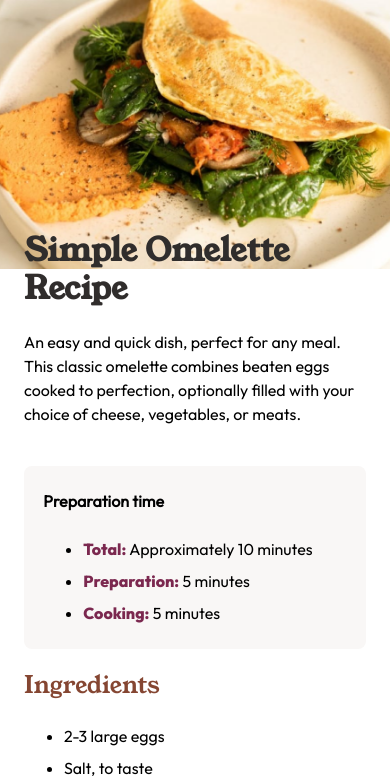
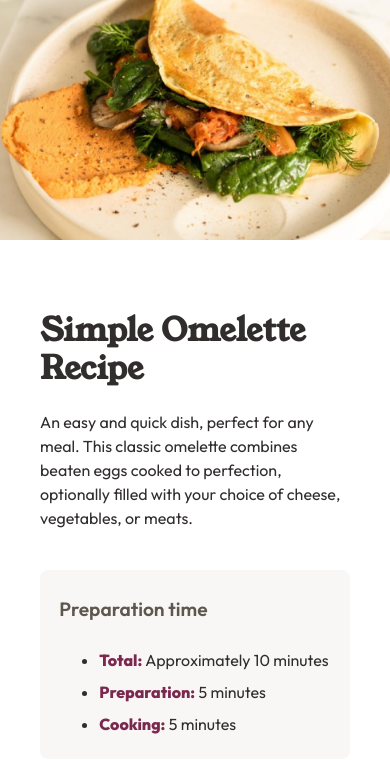
Before and after one commit to Propowershell/recipe-page-main, a plain HTML site: page index.html in a window 390 px wide. Shown: the top 776 px of the page. Drawn offline with Linux system fonts and the light colour scheme.

Commit message:
Room for one more...

```diff
--- a/index.html
+++ b/index.html
@@ -15,10 +15,7 @@
 
   <main>
 
-    <section class="image">
-
-    </section>
-
+    <img src="./assets/images/image-omelette.jpeg" alt="Recicpe Image">
     <header>
 
       <h1 class="recipe">Simple Omelette Recipe</h1>
@@ -95,12 +92,13 @@
 
 </section>
 
+  </main>
 
+  <footer>
   <div class="attribution">
     Challenge by <a href="https://www.frontendmentor.io?ref=challenge" target="_blank">Frontend Mentor</a>.
     Coded by <a href="#">Prosper</a>.
   </div>
-  </main>
-
+  </footer>
 </body>
 </html>
--- a/styles.css
+++ b/styles.css
@@ -1,5 +1,5 @@
 :root {
---white: hsl(0, 0%, 100%)
+--white: hsl(0, 0%, 100%);
 --stone-100: hsl(30, 54%, 90%);
 --stone-150: hsl(30, 18%, 97%);
 --stone-600: hsl(30, 10%, 34%);
@@ -30,18 +30,22 @@ body {
     padding: 1em;
     line-height: 1.5em;
     font-size: 16px;
+    background-color: var(--stone-100);
+    color: var(--stone-900);
 }
 
-.image {
-    display: flex;
-    align-items: center;
-    justify-items: center;
-    height: 40vh;
-    background: url('./assets/images/image-omelette.jpeg') no-repeat center center/cover;
-    position: relative;
-    z-index: 1; /* Stack order below the nav */
-    border-radius: 10px;
-  }
+main {
+     max-width: 40rem;
+     margin: 0 auto;
+     background-color: var(--white);
+     padding:2.5em;
+     border-radius: 1em;
+}
+
+img {
+    width: 100%;
+    border-radius: 1em;
+}
 
 .recipe {
     font-family: "YoungSerif", serif;
@@ -66,8 +70,9 @@ h2 {
 }
 
 .prep-heading {
-    font-weight: 800;
-    color: var(--stone-100);
+    font-size: 1.2em;
+    color: var(--stone-600);
+    font-variation-settings: "wght" 600;
 }
 
 .prior {
@@ -110,7 +115,8 @@ ol li::marker {
 }
 
     .attribution {
-        font-size: 11px; text-align: center;
+        font-size: 11px;
+        text-align: center;
     }
 
     .attribution a {
@@ -120,16 +126,26 @@ ol li::marker {
 
 @media (max-width: 500px) {
 
+
 body {
-    height: 30vh;
+    margin: 0;
+    padding: 0;
+    background-color: white;
+    height: 0vh;
     background: url('./assets/images/image-omelette.jpeg') no-repeat center center/cover;
+    position: relative;
+    z-index: 1; /* Stack order below the nav */
 }
 
-    .image {
+    img {
+        margin: 0;
         display: none;
     }
 
-    .recipe {
-        margin-top: 13rem;
+    main {
+       margin: 0;
+       border-radius: 0;
+       margin-top: 15rem;
     }
+
 }
```
Also changed, not shown: assets/images/Screenshot.png.
